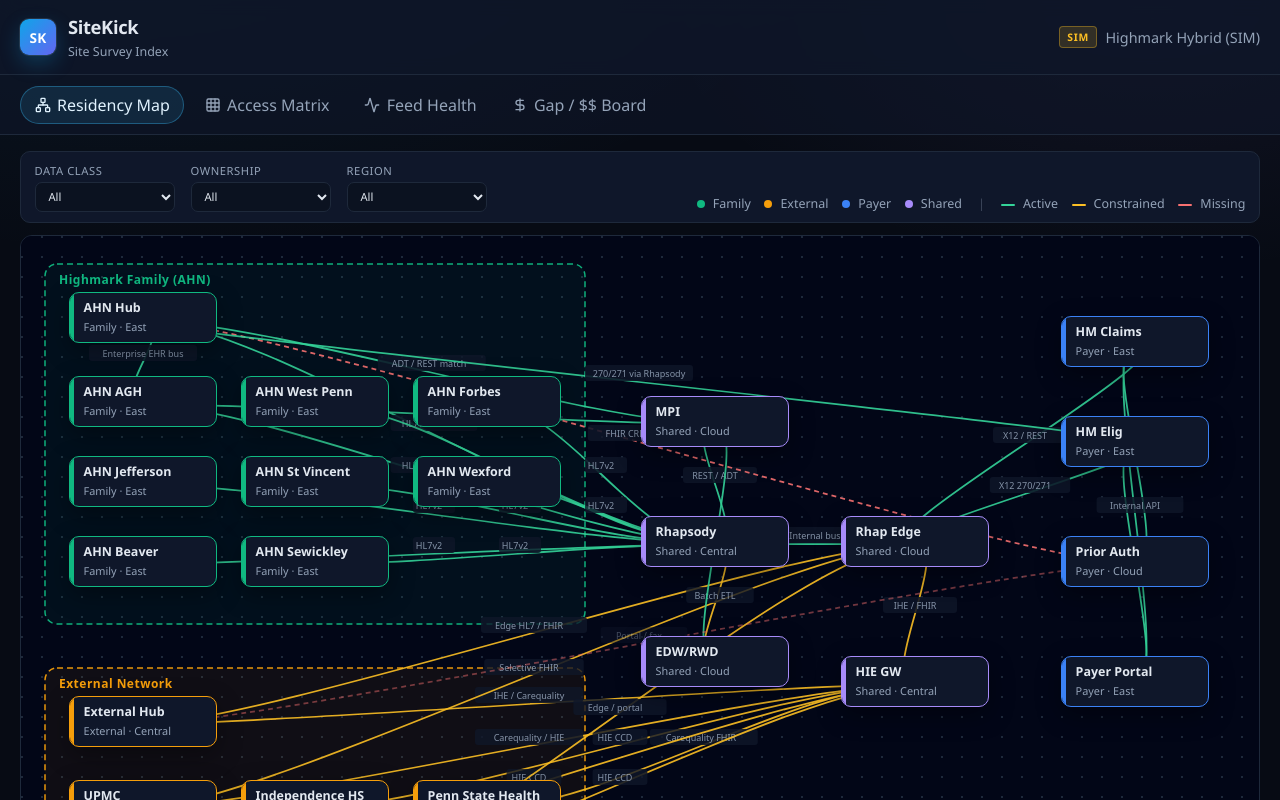
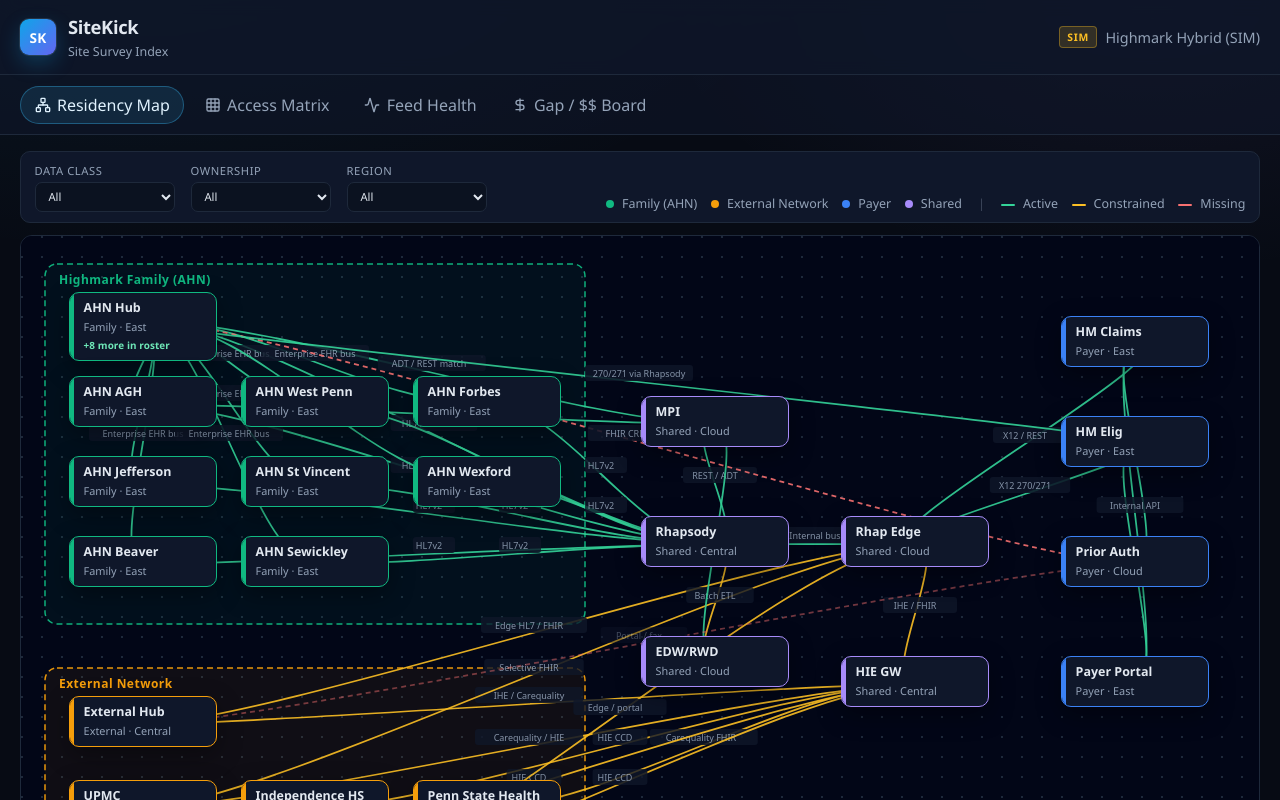
Before and after one commit to alltomstales-dotcom/sitekick, a React (Vite) app: page / in a window 1280 px wide. Shown: the top 800 px of the page. Built offline with nearby package versions, Linux system fonts and the light colour scheme.

Commit message:
Fix map clip and AHN hub edges
Raise stage/canvas height so the External Network lane and WellSpan/Tower nodes are fully visible; wire ahn-hub edges to all mapped AHN hospitals; mark Tower Health central; add roster cue and drop leftover provider CSS.

```diff
--- a/src/App.css
+++ b/src/App.css
@@ -148,11 +148,6 @@
   background: rgba(245, 158, 11, 0.15);
   color: #fcd34d;
   border-color: rgba(245, 158, 11, 0.35);
-}
-.entity-provider {
-  background: rgba(16, 185, 129, 0.15);
-  color: #6ee7b7;
-  border-color: rgba(16, 185, 129, 0.35);
 }
 .entity-shared {
   background: rgba(167, 139, 250, 0.15);
@@ -331,9 +326,6 @@
 .sk-legend .dot.external {
   background: var(--external);
 }
-.sk-legend .dot.provider {
-  background: var(--provider);
-}
 .sk-legend .dot.shared {
   background: var(--shared);
 }
@@ -341,8 +333,8 @@
 .sk-map-stage {
   position: relative;
   flex: 1;
-  height: 640px;
-  min-height: 640px;
+  height: 780px;
+  min-height: 780px;
   border: 1px solid var(--border);
   border-radius: 12px;
   overflow: hidden;
@@ -359,7 +351,7 @@
 .sk-map-canvas {
   position: relative;
   min-width: 100%;
-  min-height: 640px;
+  min-height: 780px;
   background:
     radial-gradient(circle at 1px 1px, #1e293b 1px, transparent 0) 0 0 / 20px 20px,
     #020617;
@@ -416,6 +408,14 @@
   color: var(--muted);
   font-size: 0.68rem;
   text-transform: capitalize;
+}
+
+.sk-flow-node-cue {
+  margin-top: 0.28rem;
+  font-size: 0.62rem;
+  font-weight: 650;
+  color: #6ee7b7;
+  letter-spacing: 0.01em;
 }
 
 .sk-legend .line {
--- a/src/components/ResidencyMap.tsx
+++ b/src/components/ResidencyMap.tsx
@@ -55,7 +55,7 @@
 };
 
 const CANVAS_W = 1280;
-const CANVAS_H = 760;
+const CANVAS_H = 780;
 
 /** Lane bands drawn behind nodes */
 const LANES = [
@@ -75,10 +75,21 @@
     x: 24,
     y: 432,
     w: 540,
-    h: 280,
+    h: 300,
     stroke: '#f59e0b',
     fill: 'rgba(245, 158, 11, 0.06)',
   },
+] as const;
+
+const AHN_MAPPED_HOSPITAL_IDS = [
+  'ahn-agh',
+  'ahn-westpenn',
+  'ahn-forbes',
+  'ahn-jefferson',
+  'ahn-stvincent',
+  'ahn-wexford',
+  'ahn-beaver',
+  'ahn-sewickley',
 ] as const;
 
 function edgeStroke(status: SystemEdge['status']): string {
@@ -182,10 +193,10 @@
         </label>
         <div className="sk-legend">
           <span>
-            <i className="dot family" /> Family
+            <i className="dot family" /> Family (AHN)
           </span>
           <span>
-            <i className="dot external" /> External
+            <i className="dot external" /> External Network
           </span>
           <span>
             <i className="dot payer" /> Payer
@@ -331,6 +342,11 @@
             {filteredSystems.map((s: SystemNode) => {
               const pos = LAYOUT[s.id] ?? { x: 100, y: 100 };
               const isSelected = selectedId === s.id;
+              const rosterMore =
+                s.id === 'ahn-hub' && s.hospitalList
+                  ? s.hospitalList.length -
+                    AHN_MAPPED_HOSPITAL_IDS.filter((id) => filteredIds.has(id)).length
+                  : 0;
               return (
                 <button
                   key={s.id}
@@ -354,6 +370,9 @@
                   <div className="sk-flow-node-meta">
                     {s.legalEntity} · {s.region}
                   </div>
+                  {rosterMore > 0 ? (
+                    <div className="sk-flow-node-cue">+{rosterMore} more in roster</div>
+                  ) : null}
                 </button>
               );
             })}
--- a/src/data/systems.ts
+++ b/src/data/systems.ts
@@ -248,7 +248,7 @@
     hosting: 'Tower enterprise',
     residency: 'Reading, PA (external)',
     legalEntity: 'external',
-    region: 'east',
+    region: 'central',
     dataClasses: ['clinical', 'admin'],
     auth: 'HIE / portal',
     confidence: 'medium',
@@ -510,9 +510,79 @@
     dataClasses: ['clinical'],
   },
   {
-    id: 'e-ahn-hub-hosp',
+    id: 'e-ahn-hub-agh',
     source: 'ahn-hub',
     target: 'ahn-agh',
+    protocol: 'Enterprise EHR bus',
+    blockers: [],
+    dollarLevers: [],
+    status: 'active',
+    dataClasses: ['clinical', 'admin'],
+  },
+  {
+    id: 'e-ahn-hub-westpenn',
+    source: 'ahn-hub',
+    target: 'ahn-westpenn',
+    protocol: 'Enterprise EHR bus',
+    blockers: [],
+    dollarLevers: [],
+    status: 'active',
+    dataClasses: ['clinical', 'admin'],
+  },
+  {
+    id: 'e-ahn-hub-forbes',
+    source: 'ahn-hub',
+    target: 'ahn-forbes',
+    protocol: 'Enterprise EHR bus',
+    blockers: [],
+    dollarLevers: [],
+    status: 'active',
+    dataClasses: ['clinical', 'admin'],
+  },
+  {
+    id: 'e-ahn-hub-jefferson',
+    source: 'ahn-hub',
+    target: 'ahn-jefferson',
+    protocol: 'Enterprise EHR bus',
+    blockers: [],
+    dollarLevers: [],
+    status: 'active',
+    dataClasses: ['clinical', 'admin'],
+  },
+  {
+    id: 'e-ahn-hub-stvincent',
+    source: 'ahn-hub',
+    target: 'ahn-stvincent',
+    protocol: 'Enterprise EHR bus',
+    blockers: [],
+    dollarLevers: [],
+    status: 'active',
+    dataClasses: ['clinical', 'admin'],
+  },
+  {
+    id: 'e-ahn-hub-wexford',
+    source: 'ahn-hub',
+    target: 'ahn-wexford',
+    protocol: 'Enterprise EHR bus',
+    blockers: [],
+    dollarLevers: [],
+    status: 'active',
+    dataClasses: ['clinical', 'admin'],
+  },
+  {
+    id: 'e-ahn-hub-beaver',
+    source: 'ahn-hub',
+    target: 'ahn-beaver',
+    protocol: 'Enterprise EHR bus',
+    blockers: [],
+    dollarLevers: [],
+    status: 'active',
+    dataClasses: ['clinical', 'admin'],
+  },
+  {
+    id: 'e-ahn-hub-sewickley',
+    source: 'ahn-hub',
+    target: 'ahn-sewickley',
     protocol: 'Enterprise EHR bus',
     blockers: [],
     dollarLevers: [],
--- a/src/index.css
+++ b/src/index.css
@@ -10,7 +10,6 @@
   --payer: #3b82f6;
   --family: #10b981;
   --external: #f59e0b;
-  --provider: #10b981;
   --shared: #a78bfa;
   --ok: #34d399;
   --warn: #fbbf24;
```
